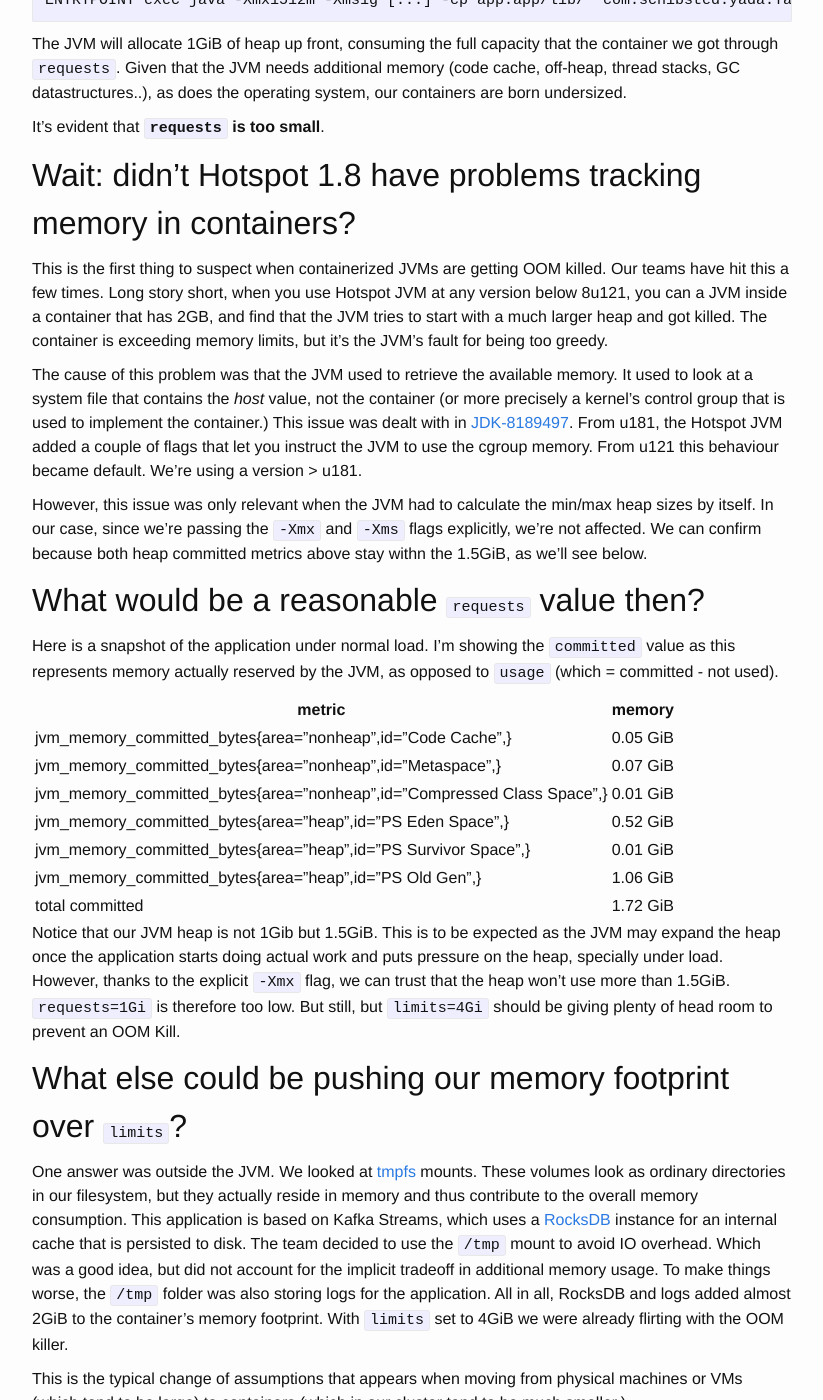
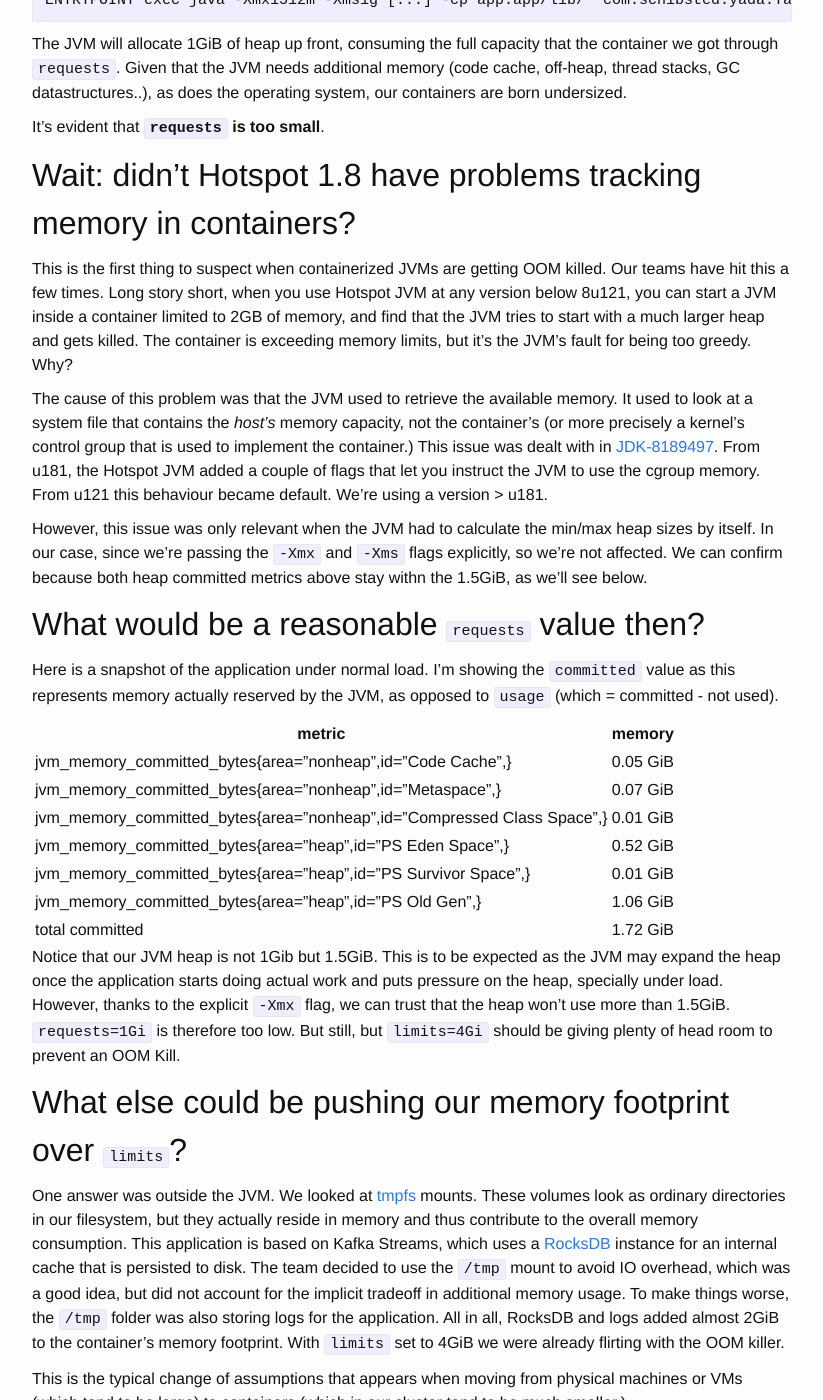
Before and after one commit to srvaroa/srvaroa.github.io, a Jekyll site: the page built from _posts/2019-05-29-k8s-and-java.md, in a window 1280 px wide and 1400 px high, scrolled down 1912 px. Shown: the whole window, without its empty margins (228-1051 px from the left). Built offline with Jekyll 4.4.1, drawn with Linux system fonts in a browser that asks for light colours; some of the changed text lies outside the part shown.

Commit message:
Fix minor typos
Signed-off-by: Galo Navarro <anglorvaroa@gmail.com>

```diff
--- a/_posts/2019-05-29-k8s-and-java.md
+++ b/_posts/2019-05-29-k8s-and-java.md
@@ -115,15 +114,17 @@ It's evident that **`requests` is too small**.
 
 This is the first thing to suspect when containerized JVMs are getting
 OOM killed. Our teams have hit this a few times.  Long story short, when
-you use Hotspot JVM at any version below 8u121, you can a JVM inside a
-container that has 2GB, and find that the JVM tries to start with a much
-larger heap and got killed. The container is exceeding memory limits,
-but it's the JVM's fault for being too greedy.
+you use Hotspot JVM at any version below 8u121, you can start a JVM
+inside a container limited to 2GB of memory, and find that the JVM tries
+to start with a much larger heap and gets killed. The container is
+exceeding memory limits, but it's the JVM's fault for being too greedy.
+Why?
 
-The cause of this problem was that the JVM used to retrieve the available
-memory. It used to look at a system file that contains the *host* value,
-not the container (or more precisely a kernel's control group that is
-used to implement the container.) This issue was dealt with in
+The cause of this problem was that the JVM used to retrieve the
+available memory. It used to look at a system file that contains the
+*host's* memory capacity, not the container's (or more precisely a
+kernel's control group that is used to implement the container.) This
+issue was dealt with in
 [JDK-8189497](https://bugs.openjdk.java.net/browse/JDK-8189497).  From
 u181, the Hotspot JVM added a couple of flags that let you instruct the
 JVM to use the cgroup memory.  From u121 this behaviour became default.
@@ -131,9 +132,9 @@ We're using a version > u181.
 
 However, this issue was only relevant when the JVM had to calculate the
 min/max heap sizes by itself. In our case, since we're passing the
-`-Xmx` and `-Xms` flags explicitly,  we're not affected.  We can confirm
-because both heap committed metrics above stay withn the 1.5GiB, as
-we'll see below.
+`-Xmx` and `-Xms` flags explicitly,  so we're not affected.  We can
+confirm because both heap committed metrics above stay withn the 1.5GiB,
+as we'll see below.
 
 ## What would be a reasonable `requests` value then?
 
@@ -168,7 +169,7 @@ actually reside in memory and thus contribute to the overall memory
 consumption.  This application is based on Kafka Streams, which uses a
 [RocksDB](https://www.confluent.io/blog/introducing-kafka-streams-stream-processing-made-simple/)
 instance for an internal cache that is persisted to disk.  The team
-decided to use the `/tmp` mount to avoid IO overhead.  Which was a good
+decided to use the `/tmp` mount to avoid IO overhead, which was a good
 idea, but did not account for the implicit tradeoff in additional memory
 usage.  To make things worse, the `/tmp` folder was also storing logs
 for the application.  All in all, RocksDB and logs added almost 2GiB to
@@ -199,9 +200,10 @@ memory usage of the JVM process.
     RssFile:           15500 kB
     RssShmem:           5032 kB
 
-I believe these three add up to the RSS (Resident Set Size) tells us the
-memory that our JVM process has in main memory at this point in time.
-Note that JVM alone is enough to consume 3.6GiB out of our 4GiB limit.
+I believe these three add up to the RSS (Resident Set Size), which tells
+us the memory that our JVM process has in main memory at this point in
+time.  Note that JVM alone is enough to consume 3.6GiB out of our 4GiB
+limit.
 
 And we didn't look at the operating system either.  In containers
 memory information is found under the `/sys/fs/cgroup` tree, let's check
```
Also changed, not shown: other parts of _posts/2019-05-29-k8s-and-java.md (+9 -10 lines), _posts/2019-10-22-kubernetes-added-a-0-to-my-latency.md (+3 -3 lines).
